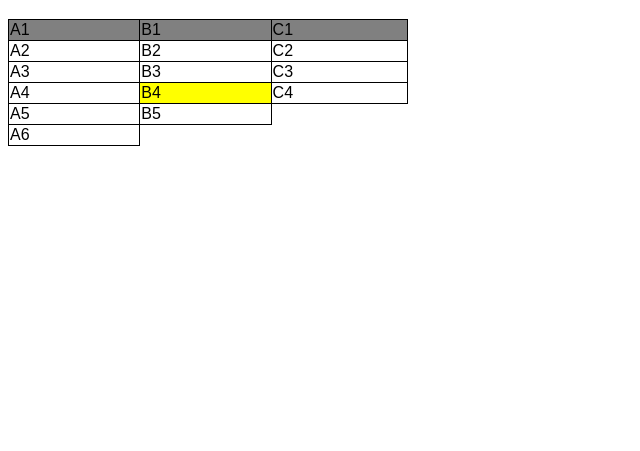
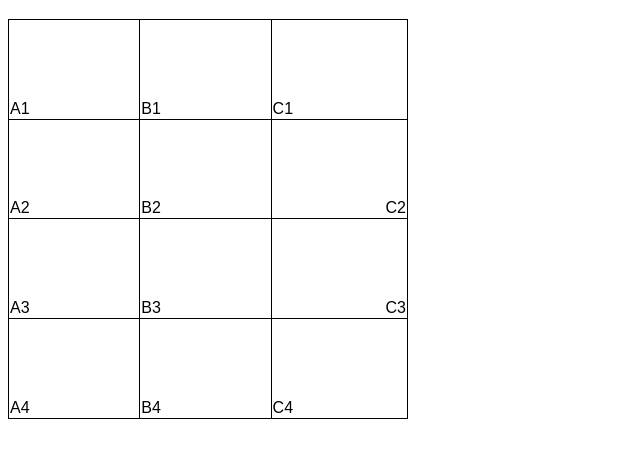
Before and after one commit to SweydManaf/curso-html-css-cev, a plain HTML site: page html-css/exercicios/ex023/tabela001.html in a window 1280 px wide. Shown: the part 61-512 px from the top of the page, without its empty margins (0-640 px from the left). Drawn offline with Linux system fonts and the light colour scheme.

Commit message:
M03C21A03 - alinhamento de conteúdo

```diff
--- a/html-css/exercicios/ex023/tabela001.html
+++ b/html-css/exercicios/ex023/tabela001.html
@@ -12,22 +12,21 @@
 
         table{
             width: 400px;
+            height: 400px;
             padding: 8px;
             border-collapse: collapse;
         }
 
-
-        tr.linha{
-            background-color: gray;
+        td {
+            border: 1px solid black;
+            text-align: left; /* Alinhamento horizontal */
+            vertical-align: bottom; /* Alinhamento vertical */
         }
 
-        td {
-            border: 1px solid black;
+        .numero{
+            text-align: right;
         }
 
-        td.dado{
-            background-color: yellow;
-        }
     </style>
 </head>
 <body>
@@ -40,7 +39,7 @@
                     TABLE DATA = dado de tabela
         -->
         <table>
-            <tr class="linha"> <!-- Primeira linha-->
+            <tr> <!-- Primeira linha-->
                 <td>A1</td>
                 <td>B1</td>
                 <td>C1</td>
@@ -48,25 +47,19 @@
             <tr> <!-- Segunda linha-->
                 <td>A2</td>
                 <td>B2</td>
-                <td>C2</td>
+                <td class="numero">C2</td>
             </tr>
             <tr> <!-- Terceira linha-->
                 <td>A3</td>
                 <td>B3</td>
-                <td>C3</td>
+                <td class="numero">C3</td>
             </tr>
             <tr> <!-- Quarta linha-->
                 <td>A4</td>
-                <td class="dado">B4</td>
+                <td>B4</td>
                 <td>C4</td>
             </tr>
-            <tr>
-                <td>A5</td>
-                <td>B5</td>
-            </tr>
-            <tr>
-                <td>A6</td>
-            </tr>
+
         </table>
 </body>
 </html>
```
